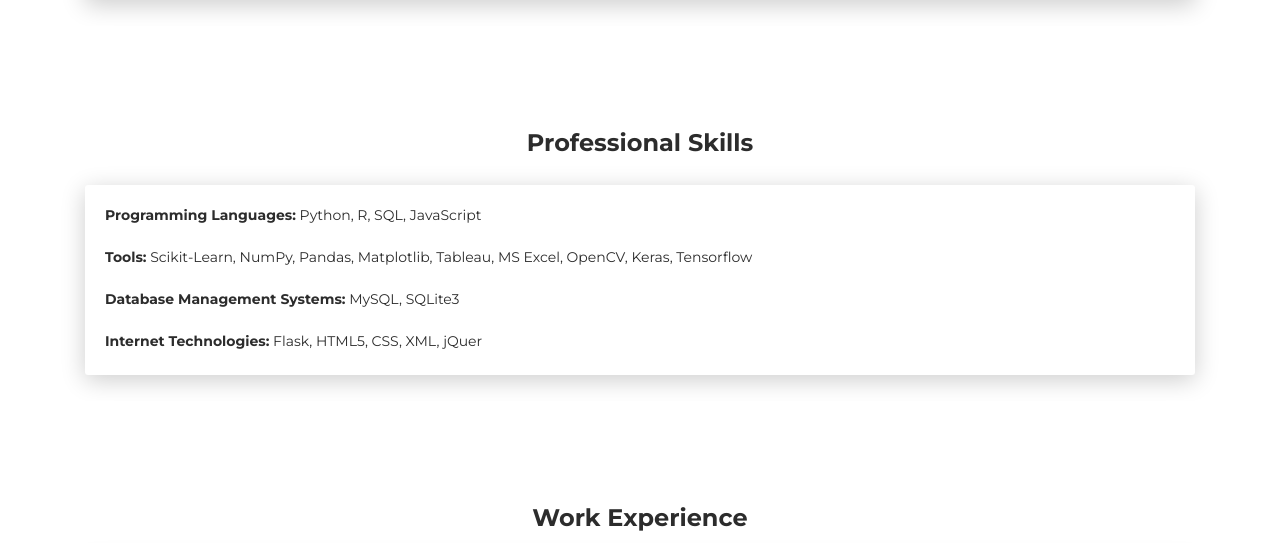
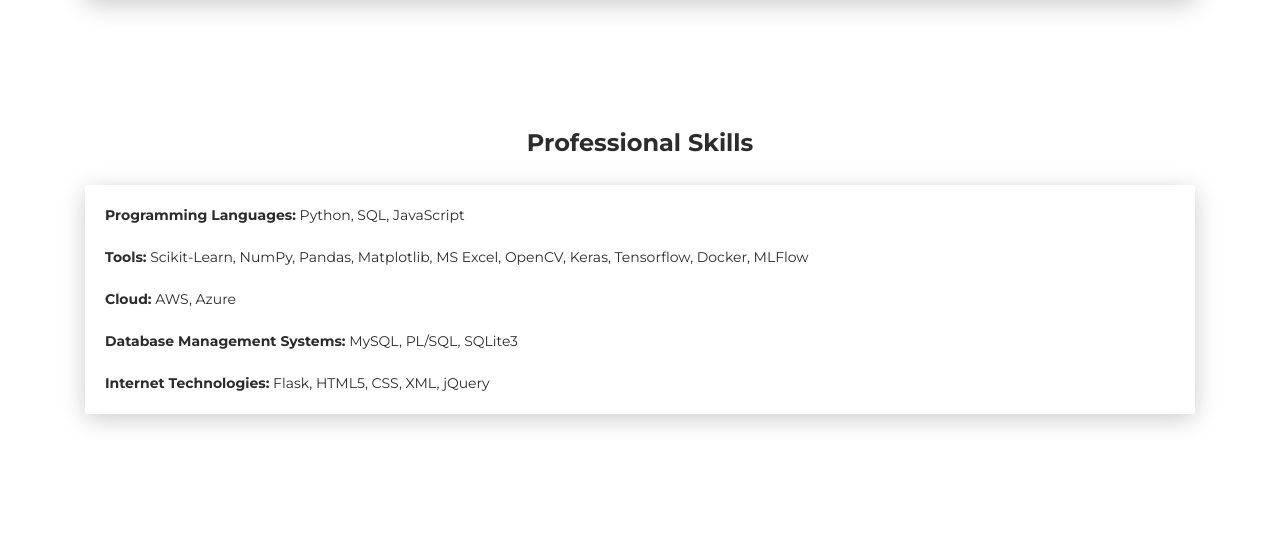
Before and after one commit to shaikmoeed/portfolio, a Flask app: page / in a window 1280 px wide. Shown: the part 879-1422 px from the top of the page. Run offline with Flask 2, Linux system fonts and the light colour scheme; some libraries are stand-ins or nearby versions.

Commit message:
Updated skill set

```diff
--- a/templates/index.html
+++ b/templates/index.html
@@ -112,10 +112,11 @@
     <div class="h4 text-center mb-4 title">Professional Skills</div>
     <div class="card" data-aos="fade-up" data-aos-anchor-placement="top-bottom">
       <div class="card-body">
-        <b>Programming Languages:</b> Python, R, SQL, JavaScript<br><br>
-        <b>Tools:</b> Scikit-Learn, NumPy, Pandas, Matplotlib, Tableau, MS Excel, OpenCV, Keras, Tensorflow<br><br>
-        <b>Database Management Systems:</b> MySQL, SQLite3<br><br>
-        <b>Internet Technologies:</b> Flask, HTML5, CSS, XML, jQuer
+        <b>Programming Languages:</b> Python, SQL, JavaScript<br><br>
+        <b>Tools:</b> Scikit-Learn, NumPy, Pandas, Matplotlib, MS Excel, OpenCV, Keras, Tensorflow, Docker, MLFlow<br><br>
+        <b>Cloud:</b> AWS, Azure<br><br>
+        <b>Database Management Systems:</b> MySQL, PL/SQL, SQLite3<br><br>
+        <b>Internet Technologies:</b> Flask, HTML5, CSS, XML, jQuery
       </div>
     </div>
   </div>
```
